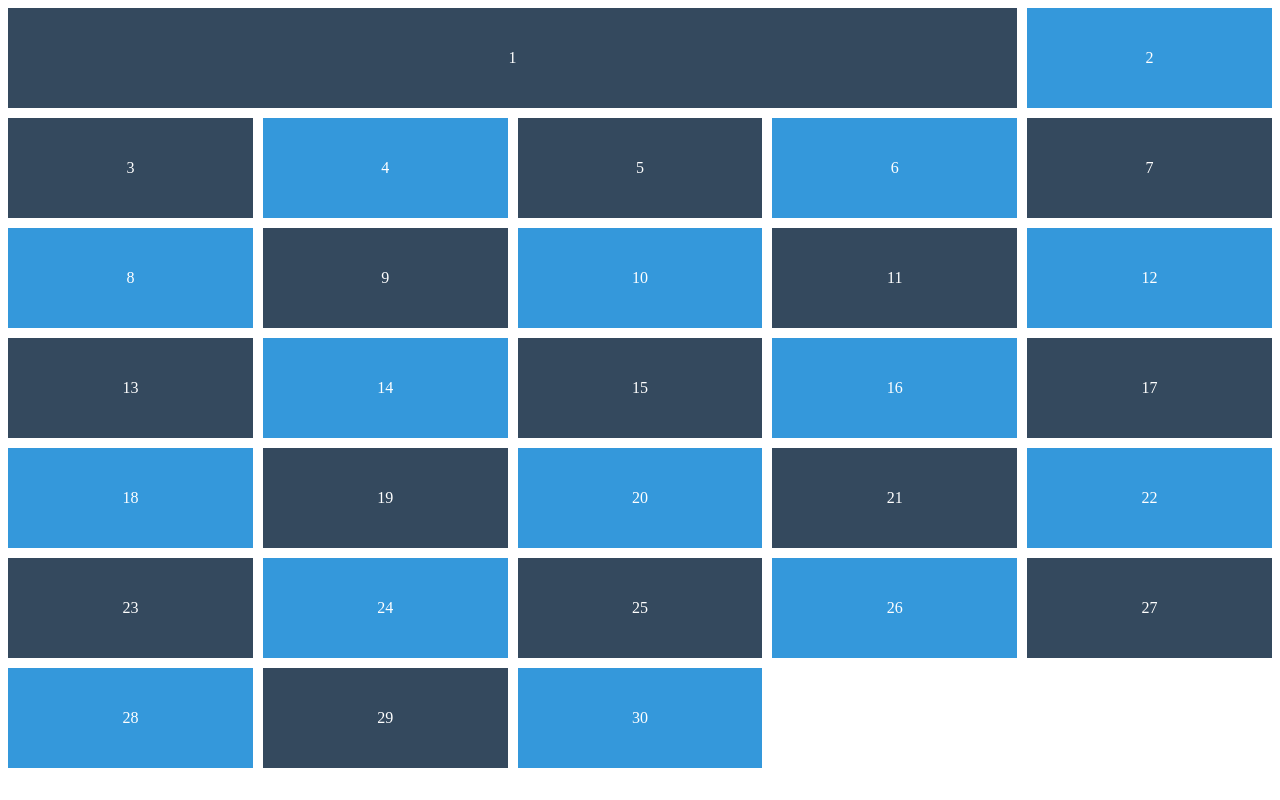
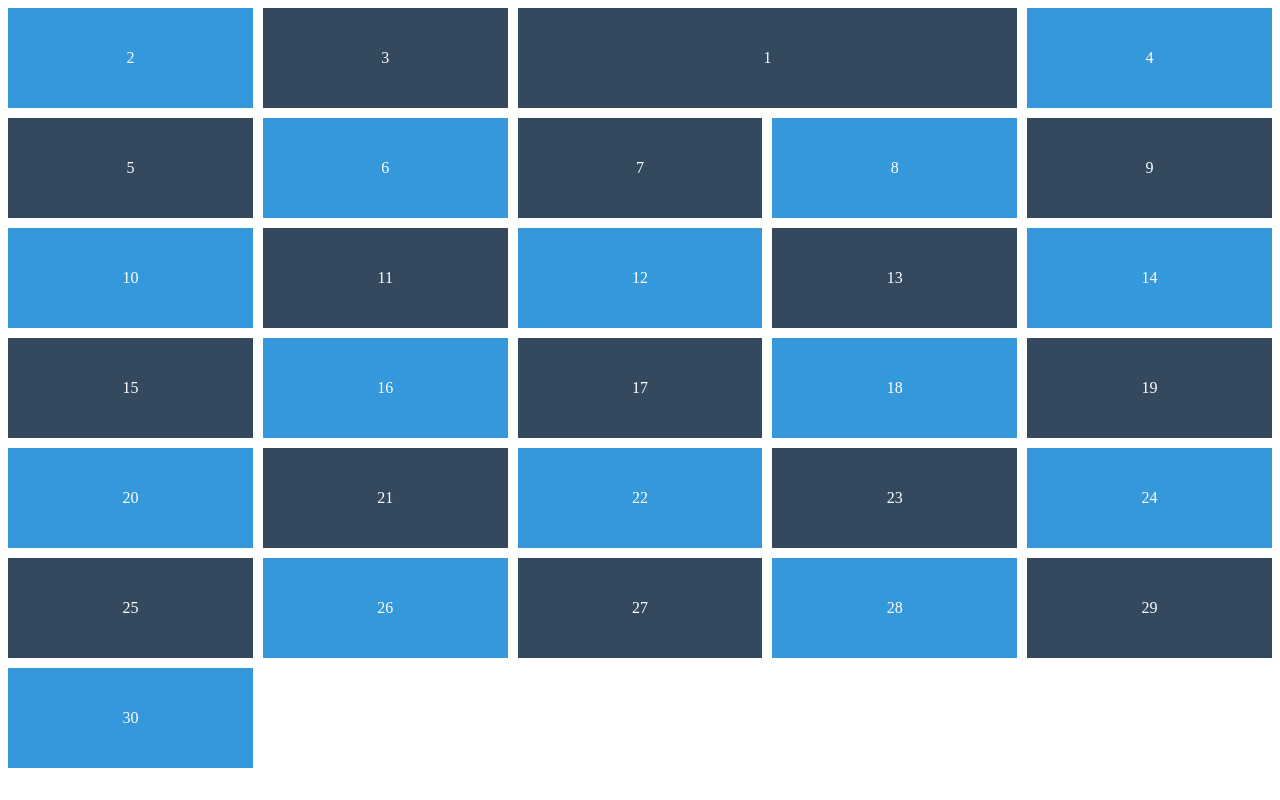
Before and after one commit to min-ki/css-master-class, a plain HTML site: page grid_2_9.html in a window 1280 px wide. Drawn offline with Linux system fonts and the light colour scheme.

Commit message:
#2.10 Line Naming and grid-auto-flow

```diff
--- a/grid_2_9.html
+++ b/grid_2_9.html
@@ -9,7 +9,8 @@
             display: grid;
             grid-gap: 10px;
             grid-auto-rows: 100px;
-            grid-template-columns: repeat(5, 1fr);
+            grid-auto-flow: row dense;
+            grid-template-columns: [first-line] 1fr [awesome-line] 1fr [sexy-line] 1fr [nico-line] 1fr [lynn-line] 1fr [line-line];
         }
 
         .box {
@@ -28,8 +29,8 @@
         }
 
         .box:first-child {
-            grid-column-start: 1;
-            grid-column-end: 5;
+            grid-column-start: sexy-line;
+            grid-column-end: lynn-line;
         }
     </style>
 </head>
@@ -67,6 +68,7 @@
         <div class="box">29</div>
         <div class="box">30</div>
     </div>
+
 </body>
 
 </html>
```
